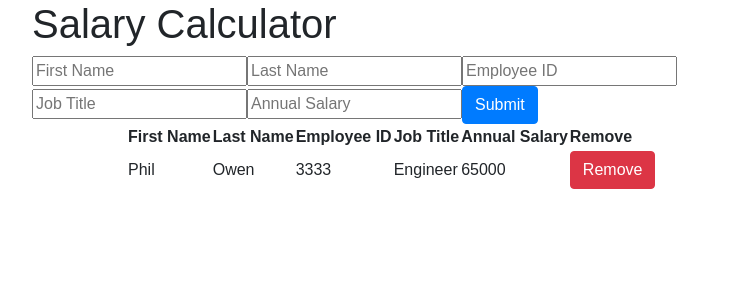
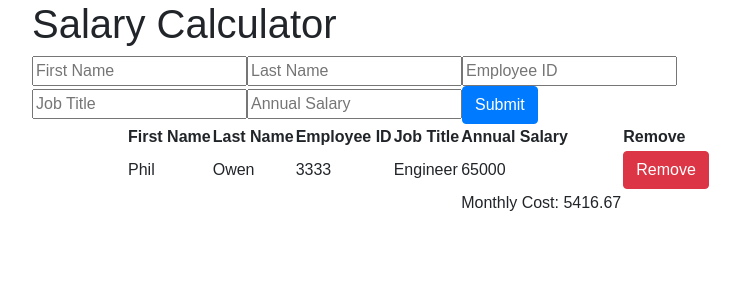
Before and after one commit to Philip-Owen/React_Salary_Calculator, a React (Create React App) app: page / in a window 1280 px wide. Shown: the top 300 px of the page, without its empty margins (53-793 px from the left). Built offline with nearby package versions, Linux system fonts and the light colour scheme.

Commit message:
added functionality to get average monthly salary total

```diff
--- a/src/components/EmployeeTable/index.js
+++ b/src/components/EmployeeTable/index.js
@@ -1,12 +1,26 @@
 import React, { Component } from 'react';
 import EmployeeRow from '../EmployeeRow';
-import EmployeeTableHeader from '../EmployeeTableHeader'
+import EmployeeTableHeader from '../EmployeeTableHeader';
+import EmployeeTableFooter from '../EmployeeTableFooter';
+
 
 class EmployeeTable extends Component {
 
   getEmployeeId = (employee) => {
     this.props.removeEmployee(employee);
   }
+
+  monthlySalary = () => {
+    let employeeArray = [...this.props.employees];
+    if (employeeArray.length === 1) {
+      return (employeeArray[0].salary / 12).toFixed(2);
+    }
+    if (employeeArray.length > 1) {
+      let value = (employeeArray.reduce((x, y) => ({salary: Number(y.salary) + Number(x.salary)})));
+      return (value.salary / 12).toFixed(2);
+    }
+    return 0;
+  };
 
   render() {
     return (
@@ -19,6 +33,7 @@ class EmployeeTable extends Component {
                 {this.props.employees
                   .map(employee => <EmployeeRow key={employee.id} {...employee} getEmployeeId={this.getEmployeeId} />)}
               </tbody>
+              < EmployeeTableFooter monthlySalary={this.monthlySalary}/>
             </table>
           </div>
         </div>
--- /dev/null
+++ b/src/components/EmployeeTableFooter/index.js
@@ -0,0 +1,16 @@
+import React from 'react';
+
+const EmployeeTableFooter = (props) => {
+
+  return (
+    <tfoot>
+      <tr>
+        <td colSpan="4"></td>
+        <td id="salCosts">Monthly Cost: {props.monthlySalary()}<span id="salTotal"></span></td>
+        <td></td>
+      </tr>
+    </tfoot>
+  );
+};
+
+export default EmployeeTableFooter;
```
